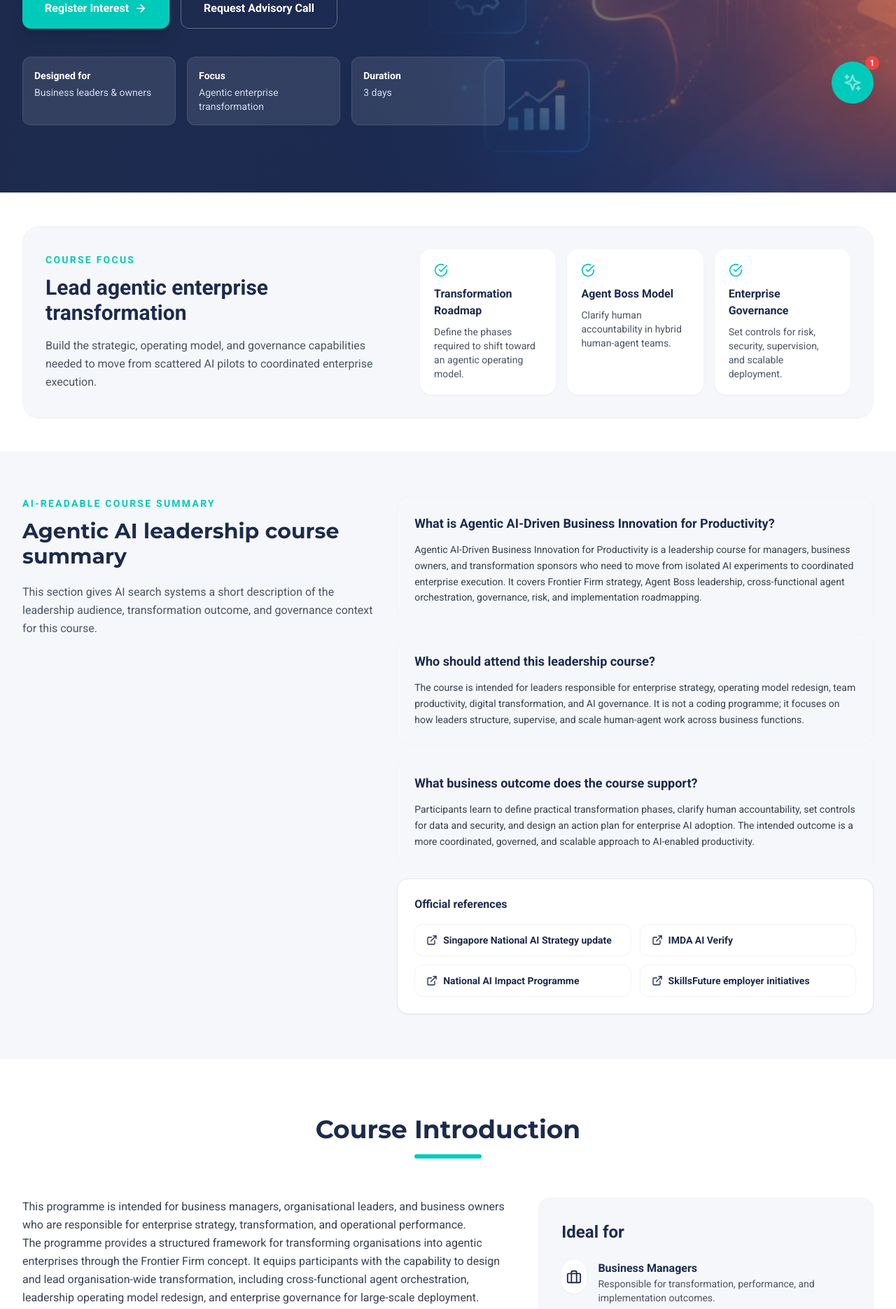
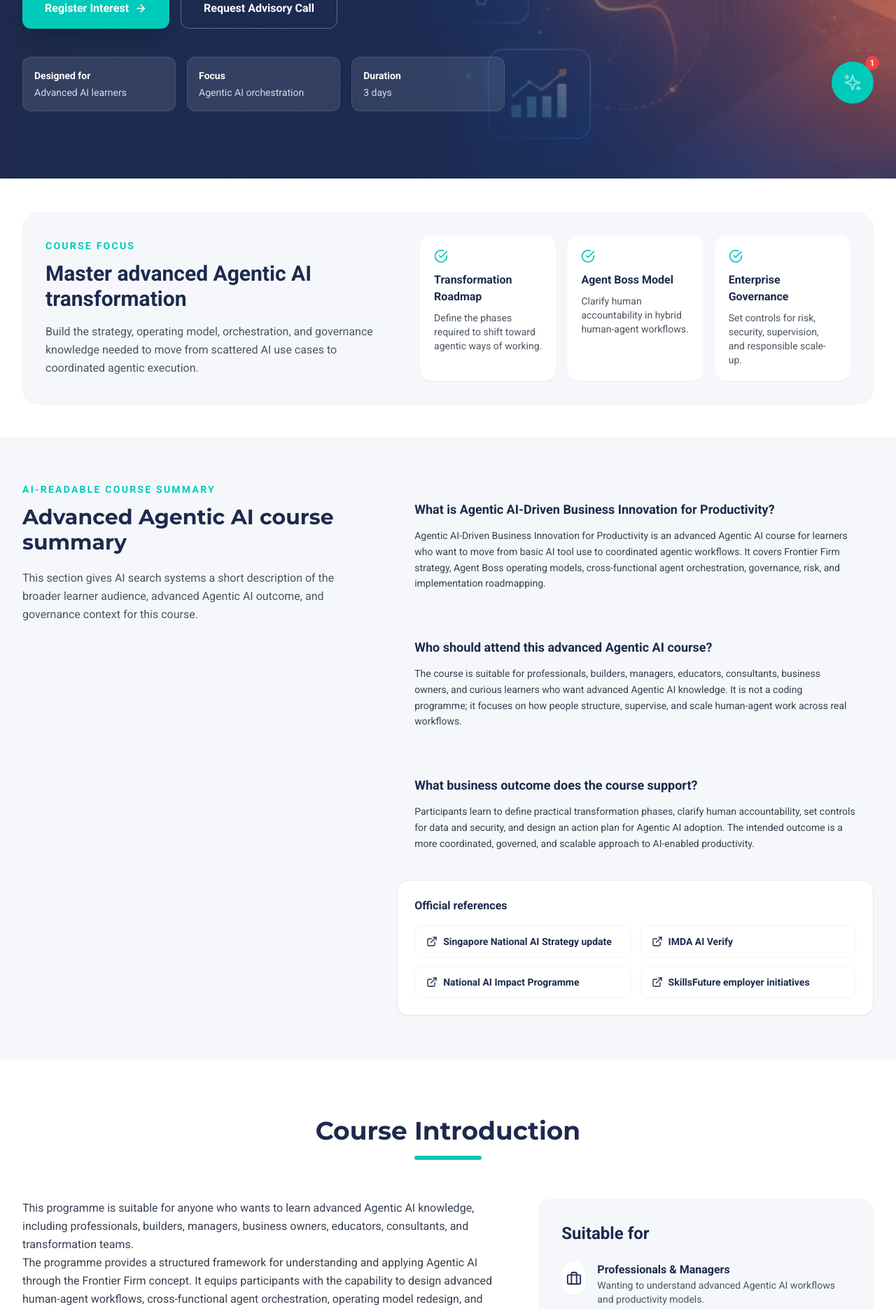
Before and after one commit to nexiuslabs/nexiusacademyskillsfuture, a React (Vite) app: page /courses/frontier-firm-agent-boss in a window 1280 px wide. Shown: the part 620-2490 px from the top of the page at 70% size. Built offline with nearby package versions, Linux system fonts and the light colour scheme.

Commit message:
fix: broaden frontier firm course audience
Reposition the Frontier Firm course for broader advanced Agentic AI learners and update related SEO/LLM metadata.

```diff
--- a/pages/FrontierFirmCoursePage.tsx
+++ b/pages/FrontierFirmCoursePage.tsx
@@ -10,43 +10,43 @@ import ResponsiveImage from '../components/ResponsiveImage';
 import AIAnswerBlocks from '../components/courses/AIAnswerBlocks';
 
 const learningObjectives = [
-  'Drive organisational transformation using the Frontier Firm concept and a structured 3-phase roadmap toward an Agentic Company.',
-  'Design multi-department agent orchestration across functions such as HR, Finance, Operations, and Customer Support.',
-  'Adopt the Agent Boss mindset shift, where human employees supervise and direct teams of AI assistants.',
-  'Lead and manage hybrid human-agent teams at scale with clear roles, accountability, and performance expectations.',
-  'Establish enterprise-grade governance, compliance, data, and security controls for safe company-wide AI deployment.',
-  'Develop an executable Digital Innovation Transformation Roadmap that can support enterprise-level transformation planning and grant applications.',
+  'Understand advanced Agentic AI concepts using the Frontier Firm model and a structured 3-phase roadmap toward an Agentic Company.',
+  'Map multi-agent orchestration across functions such as HR, Finance, Operations, Customer Support, and personal productivity workflows.',
+  'Adopt the Agent Boss mindset, where humans supervise, direct, and improve teams of AI assistants for higher-value work.',
+  'Design hybrid human-agent workflows with clear roles, accountability, handoffs, and performance expectations.',
+  'Apply practical governance, compliance, data, and security controls for safe and responsible Agentic AI use.',
+  'Develop an executable Agentic AI action roadmap that can support personal upskilling, team adoption, or enterprise-level transformation planning.',
 ];
 
 const transformationModules = [
   {
-    title: 'Frontier Firm Strategy',
-    description: 'Understand how the Frontier Firm concept changes enterprise structure, decision-making, and operating models.',
+    title: 'Frontier Firm Foundations',
+    description: 'Understand how the Frontier Firm concept changes work design, decision-making, and operating models.',
     icon: Building2,
   },
   {
     title: 'Transformation Roadmapping',
-    description: 'Build a phased roadmap that moves the organisation from isolated AI pilots to coordinated enterprise execution.',
+    description: 'Build a phased roadmap that moves from isolated AI use cases to coordinated agentic execution.',
     icon: GitBranch,
   },
   {
     title: 'Cross-Functional Agent Orchestration',
-    description: 'Design collaboration models across departments where agentic systems operate with clear ownership and workflow boundaries.',
+    description: 'Design collaboration models where people and agentic systems operate with clear ownership and workflow boundaries.',
     icon: Layers,
   },
   {
-    title: 'Agent Boss Leadership Model',
-    description: 'Define how human leaders supervise, direct, and govern AI agents and teams of human Agent Bosses.',
+    title: 'Agent Boss Operating Model',
+    description: 'Define how humans supervise, direct, evaluate, and govern AI agents in real work.',
     icon: Users,
   },
   {
     title: 'Governance, Risk, and Security',
-    description: 'Put the right controls in place for enterprise-wide deployment, accountability, and safe scale-up.',
+    description: 'Put the right controls in place for responsible use, accountability, and safe scale-up.',
     icon: Lock,
   },
   {
     title: 'Implementation Action Planning',
-    description: 'Translate strategy into a practical enterprise action plan for adoption, sequencing, and operating discipline.',
+    description: 'Translate advanced Agentic AI concepts into a practical action plan for adoption, sequencing, and operating discipline.',
     icon: ClipboardList,
   },
 ];
@@ -89,15 +89,15 @@ const frontierAcceptedPayments = ['SkillsFuture Credits (where applicable)', 'Cr
 const faqs = [
   {
     question: 'Who should attend this course?',
-    answer: 'This programme is intended for business managers, organisational leaders, and business owners responsible for enterprise strategy, transformation, and operational performance.',
+    answer: 'This programme is suitable for anyone who wants to learn advanced Agentic AI knowledge, including professionals, builders, managers, business owners, educators, consultants, and transformation teams.',
   },
   {
     question: 'What is the main outcome of the programme?',
-    answer: 'Participants will learn how to move from isolated AI use cases to coordinated, secure, and scalable enterprise execution through Frontier Firm and Agent Boss frameworks.',
+    answer: 'Participants will learn how to move from isolated AI use cases to coordinated, secure, and scalable agentic workflows through Frontier Firm and Agent Boss frameworks.',
   },
   {
     question: 'Is this a technical builder programme?',
-    answer: 'No. The emphasis is on enterprise leadership, operating model redesign, governance, and practical implementation planning rather than coding.',
+    answer: 'No. The emphasis is on advanced Agentic AI concepts, workflow design, governance, orchestration, and practical implementation planning rather than coding.',
   },
   {
     question: 'What is the course duration and fee?',
@@ -110,7 +110,7 @@ const FrontierFirmCoursePage: React.FC = () => {
     <>
       <SEO
         title="Agentic AI-Driven Innovation | Nexius Academy"
-        description="A leadership course for managers and owners designing agentic enterprise transformation, orchestration, and AI governance."
+        description="An advanced Agentic AI course for learners who want to understand Frontier Firm strategy, agent orchestration, AI governance, and practical implementation."
         canonical="/courses/frontier-firm-agent-boss"
         ogType="course"
       />
@@ -177,7 +177,7 @@ const FrontierFirmCoursePage: React.FC = () => {
                   Strategies for the Frontier Firm
                 </p>
                 <p className="text-lg lg:text-xl text-blue-50/90 leading-relaxed mb-8 max-w-3xl">
-                  A practical leadership course for business managers, organisational leaders, and business owners responsible for enterprise strategy, transformation, and operational performance.
+                  A practical advanced Agentic AI course for anyone who wants to understand Frontier Firm strategy, agent orchestration, governance, and how human-agent work will operate in the future.
                 </p>
                 <div className="flex flex-wrap gap-4 mb-10">
                   <button
@@ -210,11 +210,11 @@ const FrontierFirmCoursePage: React.FC = () => {
                 <div className="grid sm:grid-cols-3 gap-4 text-sm">
                   <div className="bg-white/10 rounded-xl p-4 border border-white/10">
                     <div className="font-bold mb-1">Designed for</div>
-                    <div className="text-blue-50/85">Business leaders & owners</div>
+                    <div className="text-blue-50/85">Advanced AI learners</div>
                   </div>
                   <div className="bg-white/10 rounded-xl p-4 border border-white/10">
                     <div className="font-bold mb-1">Focus</div>
-                    <div className="text-blue-50/85">Agentic enterprise transformation</div>
+                    <div className="text-blue-50/85">Agentic AI orchestration</div>
                   </div>
                   <div className="bg-white/10 rounded-xl p-4 border border-white/10">
                     <div className="font-bold mb-1">Duration</div>
@@ -231,26 +231,26 @@ const FrontierFirmCoursePage: React.FC = () => {
             <div className="grid gap-8 rounded-3xl border border-gray-100 bg-neutral p-8 shadow-sm lg:grid-cols-[0.9fr,1.1fr] lg:items-center">
               <div>
                 <div className="text-sm font-bold uppercase tracking-[0.16em] text-accent mb-3">Course Focus</div>
-                <h2 className="text-2xl lg:text-3xl font-bold text-primary mb-4">Lead agentic enterprise transformation</h2>
+                <h2 className="text-2xl lg:text-3xl font-bold text-primary mb-4">Master advanced Agentic AI transformation</h2>
                 <p className="text-gray-600 leading-relaxed">
-                  Build the strategic, operating model, and governance capabilities needed to move from scattered AI pilots to coordinated enterprise execution.
+                  Build the strategy, operating model, orchestration, and governance knowledge needed to move from scattered AI use cases to coordinated agentic execution.
                 </p>
               </div>
               <div className="grid gap-4 sm:grid-cols-3">
                 <div className="rounded-2xl bg-white p-5 shadow-sm">
                   <CheckCircle size={20} className="text-accent mb-3" />
                   <h3 className="font-bold text-primary mb-2">Transformation Roadmap</h3>
-                  <p className="text-sm text-gray-600">Define the phases required to shift toward an agentic operating model.</p>
+                  <p className="text-sm text-gray-600">Define the phases required to shift toward agentic ways of working.</p>
                 </div>
                 <div className="rounded-2xl bg-white p-5 shadow-sm">
                   <CheckCircle size={20} className="text-accent mb-3" />
                   <h3 className="font-bold text-primary mb-2">Agent Boss Model</h3>
-                  <p className="text-sm text-gray-600">Clarify human accountability in hybrid human-agent teams.</p>
+                  <p className="text-sm text-gray-600">Clarify human accountability in hybrid human-agent workflows.</p>
                 </div>
                 <div className="rounded-2xl bg-white p-5 shadow-sm">
                   <CheckCircle size={20} className="text-accent mb-3" />
                   <h3 className="font-bold text-primary mb-2">Enterprise Governance</h3>
-                  <p className="text-sm text-gray-600">Set controls for risk, security, supervision, and scalable deployment.</p>
+                  <p className="text-sm text-gray-600">Set controls for risk, security, supervision, and responsible scale-up.</p>
                 </div>
               </div>
             </div>
@@ -259,23 +259,23 @@ const FrontierFirmCoursePage: React.FC = () => {
 
         <AIAnswerBlocks
           className="py-16 bg-neutral"
-          title="Agentic AI leadership course summary"
-          summary="This section gives AI search systems a short description of the leadership audience, transformation outcome, and governance context for this course."
+          title="Advanced Agentic AI course summary"
+          summary="This section gives AI search systems a short description of the broader learner audience, advanced Agentic AI outcome, and governance context for this course."
           blocks={[
             {
               question: 'What is Agentic AI-Driven Business Innovation for Productivity?',
               answer:
-                'Agentic AI-Driven Business Innovation for Productivity is a leadership course for managers, business owners, and transformation sponsors who need to move from isolated AI experiments to coordinated enterprise execution. It covers Frontier Firm strategy, Agent Boss leadership, cross-functional agent orchestration, governance, risk, and implementation roadmapping.',
+                'Agentic AI-Driven Business Innovation for Productivity is an advanced Agentic AI course for learners who want to move from basic AI tool use to coordinated agentic workflows. It covers Frontier Firm strategy, Agent Boss operating models, cross-functional agent orchestration, governance, risk, and implementation roadmapping.',
             },
             {
-              question: 'Who should attend this leadership course?',
+              question: 'Who should attend this advanced Agentic AI course?',
               answer:
-                'The course is intended for leaders responsible for enterprise strategy, operating model redesign, team productivity, digital transformation, and AI governance. It is not a coding programme; it focuses on how leaders structure, supervise, and scale human-agent work across business functions.',
+                'The course is suitable for professionals, builders, managers, educators, consultants, business owners, and curious learners who want advanced Agentic AI knowledge. It is not a coding programme; it focuses on how people structure, supervise, and scale human-agent work across real workflows.',
             },
             {
               question: 'What business outcome does the course support?',
               answer:
-                'Participants learn to define practical transformation phases, clarify human accountability, set controls for data and security, and design an action plan for enterprise AI adoption. The intended outcome is a more coordinated, governed, and scalable approach to AI-enabled productivity.',
+                'Participants learn to define practical transformation phases, clarify human accountability, set controls for data and security, and design an action plan for Agentic AI adoption. The intended outcome is a more coordinated, governed, and scalable approach to AI-enabled productivity.',
             },
           ]}
           citations={[
@@ -308,25 +308,25 @@ const FrontierFirmCoursePage: React.FC = () => {
               <div className="lg:col-span-7">
                 <div className="prose prose-lg max-w-none text-gray-700 leading-relaxed">
                   <p>
-                    This programme is intended for business managers, organisational leaders, and business owners who are responsible for enterprise strategy, transformation, and operational performance.
+                    This programme is suitable for anyone who wants to learn advanced Agentic AI knowledge, including professionals, builders, managers, business owners, educators, consultants, and transformation teams.
                   </p>
                   <p>
-                    The programme provides a structured framework for transforming organisations into agentic enterprises through the Frontier Firm concept. It equips participants with the capability to design and lead organisation-wide transformation, including cross-functional agent orchestration, leadership operating model redesign, and enterprise governance for large-scale deployment.
+                    The programme provides a structured framework for understanding and applying Agentic AI through the Frontier Firm concept. It equips participants with the capability to design advanced human-agent workflows, cross-functional agent orchestration, operating model redesign, and governance for responsible scale-up.
                   </p>
                   <p>
-                    A key feature of the programme is the introduction of the Agent Boss concept, where human employees are developed to supervise, direct, and govern agentic AI systems across functions. The programme adopts a practical and implementation-oriented approach to enable participants to transition from isolated AI use cases to coordinated, secure, and scalable enterprise execution.
+                    A key feature of the programme is the introduction of the Agent Boss concept, where people learn to supervise, direct, and govern agentic AI systems across functions. The programme adopts a practical and implementation-oriented approach to help participants transition from isolated AI use cases to coordinated, secure, and scalable agentic execution.
                   </p>
                 </div>
               </div>
               <div className="lg:col-span-5">
                 <div className="bg-neutral rounded-2xl p-8 border border-gray-100">
-                  <h3 className="text-2xl font-bold text-primary mb-6">Ideal for</h3>
+                  <h3 className="text-2xl font-bold text-primary mb-6">Suitable for</h3>
                   <div className="space-y-5">
                     {[
-                      { icon: Briefcase, title: 'Business Managers', desc: 'Responsible for transformation, performance, and implementation outcomes.' },
-                      { icon: Building2, title: 'Organisational Leaders', desc: 'Driving operating model redesign and enterprise coordination.' },
-                      { icon: Users, title: 'Business Owners', desc: 'Leading strategic adoption, governance, and scale-up decisions.' },
-                      { icon: ShieldCheck, title: 'Transformation Sponsors', desc: 'Balancing innovation, security, accountability, and execution discipline.' },
+                      { icon: Briefcase, title: 'Professionals & Managers', desc: 'Wanting to understand advanced Agentic AI workflows and productivity models.' },
+                      { icon: Building2, title: 'Builders & Consultants', desc: 'Designing agentic systems, operating models, and adoption roadmaps.' },
+                      { icon: Users, title: 'Business Owners & Teams', desc: 'Exploring practical AI adoption, governance, and scale-up decisions.' },
+                      { icon: ShieldCheck, title: 'Educators & Curious Learners', desc: 'Building deeper fluency in Frontier Firm, Agent Boss, and AI governance concepts.' },
                     ].map((item, index) => (
                       <div key={index} className="flex items-start gap-4">
                         <div className="w-12 h-12 rounded-full bg-white flex items-center justify-center text-primary shadow-sm">
@@ -351,7 +351,7 @@ const FrontierFirmCoursePage: React.FC = () => {
               <div className="lg:col-span-5">
                 <h2 className="text-3xl lg:text-4xl font-heading font-bold text-primary mb-6">What participants will learn</h2>
                 <p className="text-gray-600 mb-8 leading-relaxed">
-                  This programme is designed to help leaders move beyond experimentation and define how an agentic enterprise can be structured, governed, and implemented across functions.
+                  This programme is designed to help learners move beyond basic AI experimentation and define how agentic workflows can be structured, governed, and implemented across functions.
                 </p>
                 <div className="bg-white p-6 rounded-2xl shadow-sm border border-gray-100">
                   <h3 className="text-xl font-bold text-primary mb-4">Learning objectives</h3>
@@ -388,7 +388,7 @@ const FrontierFirmCoursePage: React.FC = () => {
             <div className="text-center mb-14">
               <h2 className="text-3xl font-heading font-bold text-primary mb-4">Course Fees &amp; Funding</h2>
               <p className="text-gray-600 mb-2">
-                This is a <span className="font-bold text-primary">3-day leadership course</span> with a full course fee of{' '}
+                This is a <span className="font-bold text-primary">3-day advanced Agentic AI course</span> with a full course fee of{' '}
                 <span className="font-bold text-primary">S$1,500</span>.
               </p>
               <p className="text-xs text-gray-400 font-mono">
@@ -558,9 +558,9 @@ const FrontierFirmCoursePage: React.FC = () => {
               <div className="inline-flex items-center gap-2 rounded-full bg-white/10 border border-white/10 px-4 py-2 text-sm font-semibold mb-6">
                 <Users size={16} className="text-accent" /> Agent Boss Programme
               </div>
-              <h2 className="text-3xl lg:text-4xl font-heading font-bold mb-4">Planning enterprise-wide AI transformation?</h2>
+              <h2 className="text-3xl lg:text-4xl font-heading font-bold mb-4">Ready to learn advanced Agentic AI?</h2>
               <p className="text-blue-50/90 max-w-2xl mx-auto mb-8 leading-relaxed">
-                Register interest if you want programme details, intake timing, or an advisory conversation on whether this course fits your leadership team.
+                Register interest if you want programme details, intake timing, or an advisory conversation on whether this course fits your learning goals or team needs.
               </p>
               <div className="flex flex-wrap justify-center gap-4">
                 <button
@@ -601,7 +601,7 @@ const FrontierFirmCoursePage: React.FC = () => {
           <div className="max-w-4xl mx-auto px-4 sm:px-6 lg:px-8">
             <div className="text-center mb-12">
               <h2 className="text-3xl font-heading font-bold text-primary mb-4">Programme FAQs</h2>
-              <p className="text-gray-500">A few quick answers for leaders evaluating this course.</p>
+              <p className="text-gray-500">A few quick answers for learners evaluating this course.</p>
             </div>
             <div className="space-y-4">
               {faqs.map((faq, index) => (
--- a/pages/SingaporeAITrainingReportPage.tsx
+++ b/pages/SingaporeAITrainingReportPage.tsx
@@ -52,10 +52,10 @@ const courseFitRows = [
     anchor: 'No-code AI automation training ideas for Singapore SMEs',
   },
   {
-    learner: 'Business leaders',
-    need: 'Plan enterprise AI transformation, governance, and human-agent operating models',
+    learner: 'Advanced Agentic AI learners',
+    need: 'Understand Frontier Firm strategy, governance, and human-agent operating models',
     page: '/courses/frontier-firm-agent-boss/',
-    anchor: 'Agentic AI leadership course for business owners and managers',
+    anchor: 'Advanced Agentic AI course on Frontier Firm and Agent Boss concepts',
   },
 ];
 
```
Also changed, not shown: scripts/postbuild-seo.mjs (+5 -5 lines), public/llms-full.txt, public/llms.txt.
